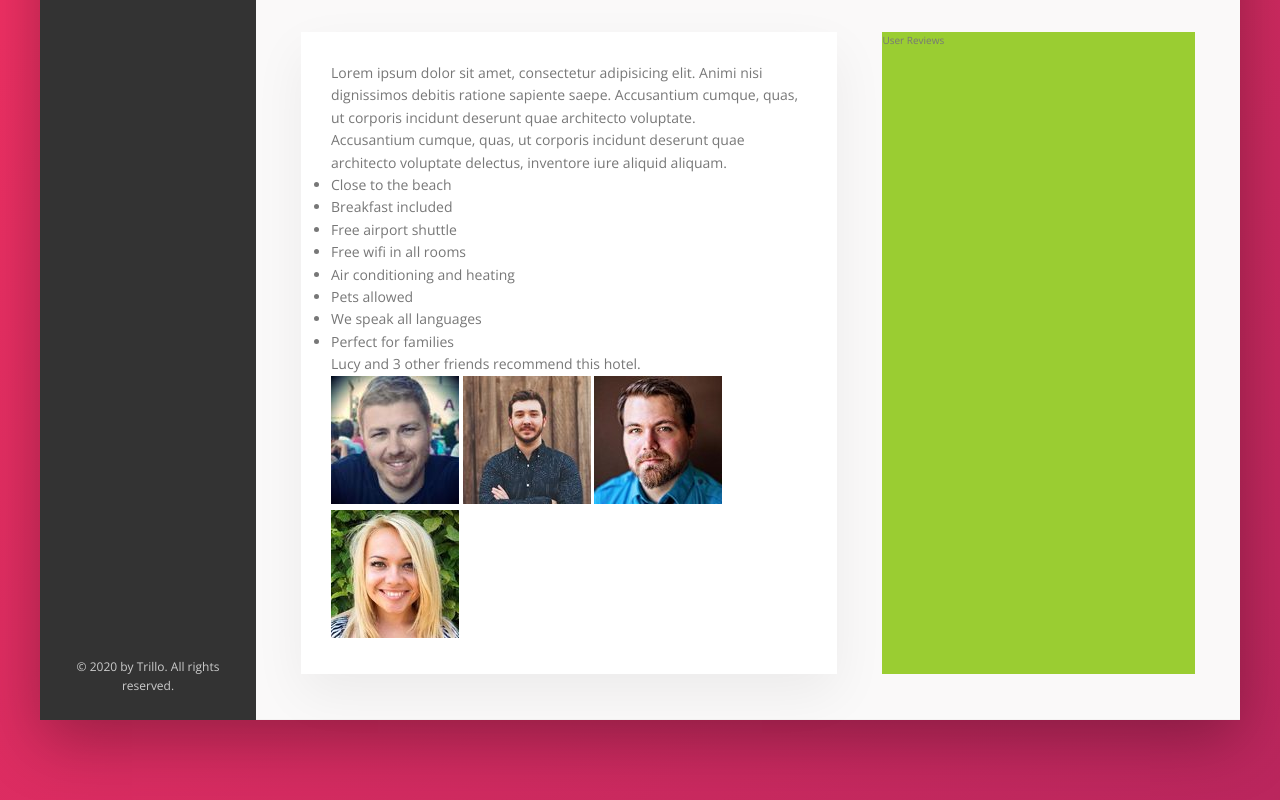
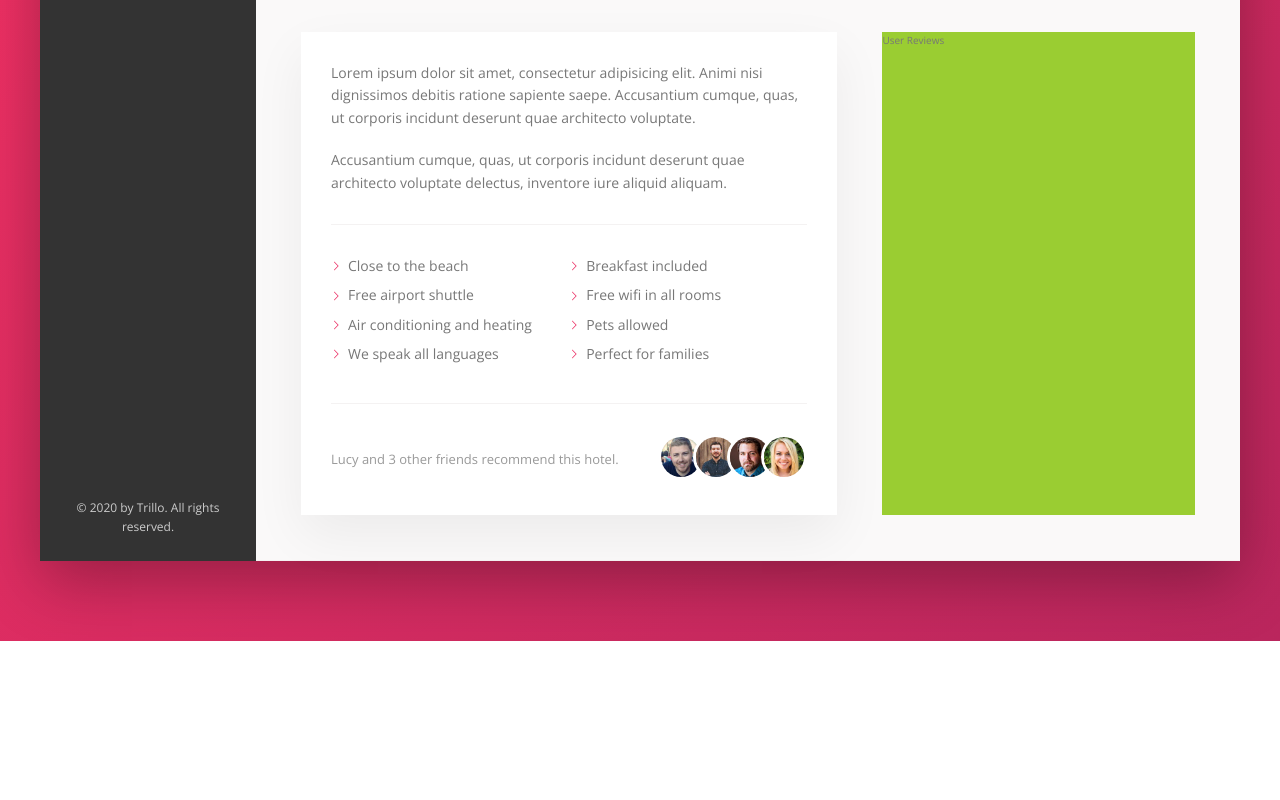
Before and after one commit to itodddev/trillo, a website: page index.html in a window 1280 px wide. Shown: the part 615-1415 px from the top of the page. After the commit the page ends 1256 px from the top, so only its background shows below. Drawn offline with nearby package versions, Linux system fonts and the light colour scheme.

Commit message:
Add description

```diff
--- a/index.html
+++ b/index.html
@@ -177,7 +177,7 @@
                 <li class="list__item">Perfect for families</li>
               </ul>
               <div class="recommend">
-                <p class="recommend_count">
+                <p class="recommend__count">
                   Lucy and 3 other friends recommend this hotel.
                 </p>
                 <div class="recommend__friends">
--- a/sass/_components.scss
+++ b/sass/_components.scss
@@ -302,3 +302,73 @@
     box-shadow: none;
   }
 }
+
+////////// Paragraph
+.paragraph:not(:last-of-type) {
+  margin-bottom: 2rem;
+}
+
+////////// List
+.list {
+  list-style: none;
+  margin: 3rem 0;
+  padding: 3rem 0;
+  border-top: var(--line);
+  border-bottom: var(--line);
+
+  display: flex;
+  flex-wrap: wrap;
+
+  &__item {
+    flex: 0 0 50%; // sets items to 50% so they line up in 2 rows
+    margin-bottom: 0.7rem;
+
+    display: flex;
+    align-items: center;
+  }
+
+  &__item::before {
+    content: "";
+    display: inline-block;
+    height: 1rem;
+    width: 1rem;
+    margin-right: 0.7rem;
+
+    // Older Browsers that can't do masks (with this you can't change the svg color)
+    // background-image: url(../img/chevron-thin-right.svg);
+    // background-size: cover;
+
+    // Newer browsers - masks
+    background-color: var(--color-primary);
+    mask-image: url(../img/chevron-thin-right.svg);
+    mask-size: cover;
+  }
+}
+
+////////// Recommend
+.recommend {
+  font-size: 1.3rem;
+  color: var(--color-grey-dark-3);
+
+  display: flex;
+  align-items: center;
+
+  &__count {
+    margin-right: auto; // have to remember this instead of justify-content: space-between;
+  }
+
+  &__friends {
+  }
+
+  &__photo {
+    box-sizing: content-box; // added because added border makes images smaller because border-box, this puts the border back on the outside of image
+    height: 4rem;
+    width: 4rem;
+    border-radius: 50%;
+    border: 3px solid #fff;
+
+    &:not(:last-child) {
+      margin-right: -1.5rem;
+    }
+  }
+}
```
Also changed, not shown: css/style.css.
